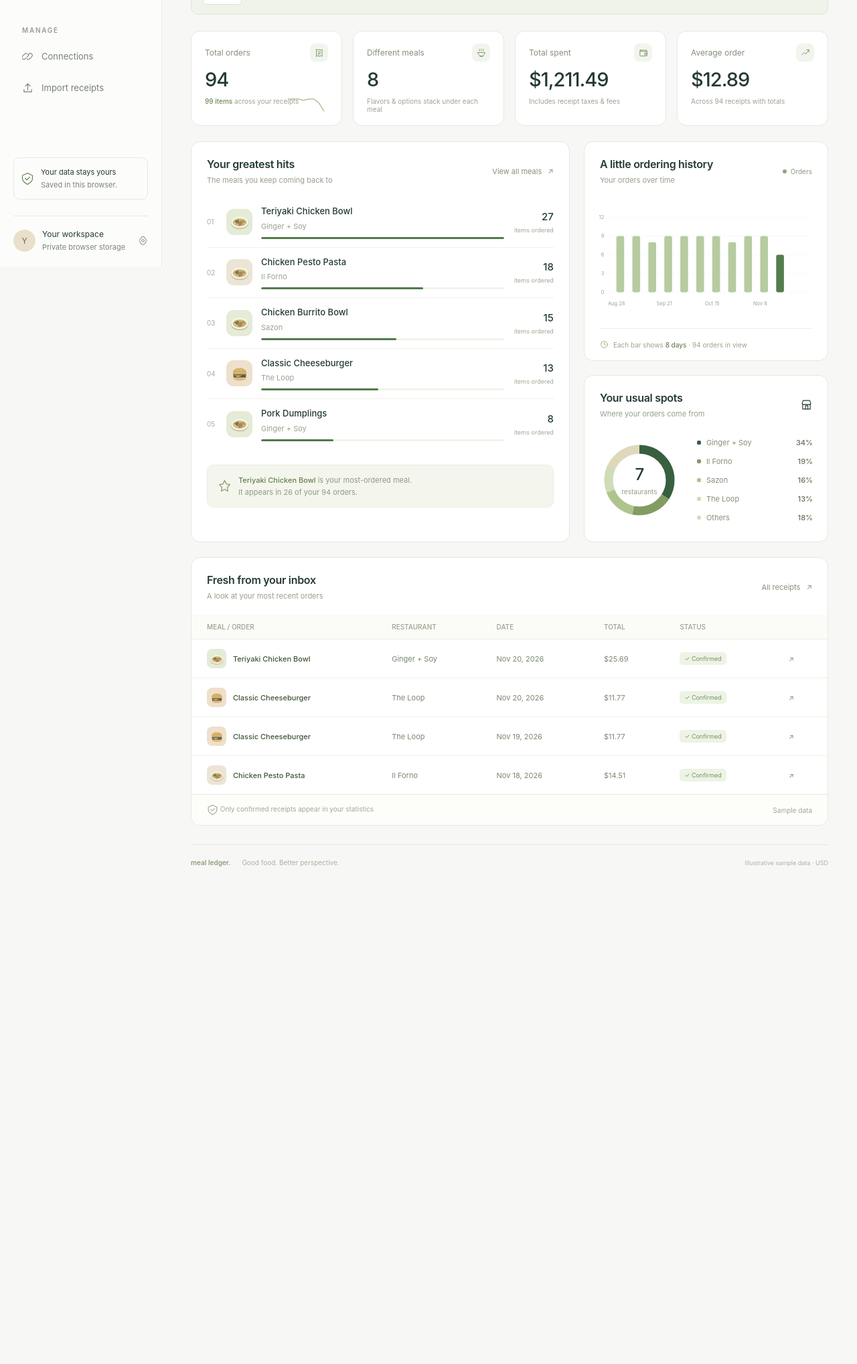
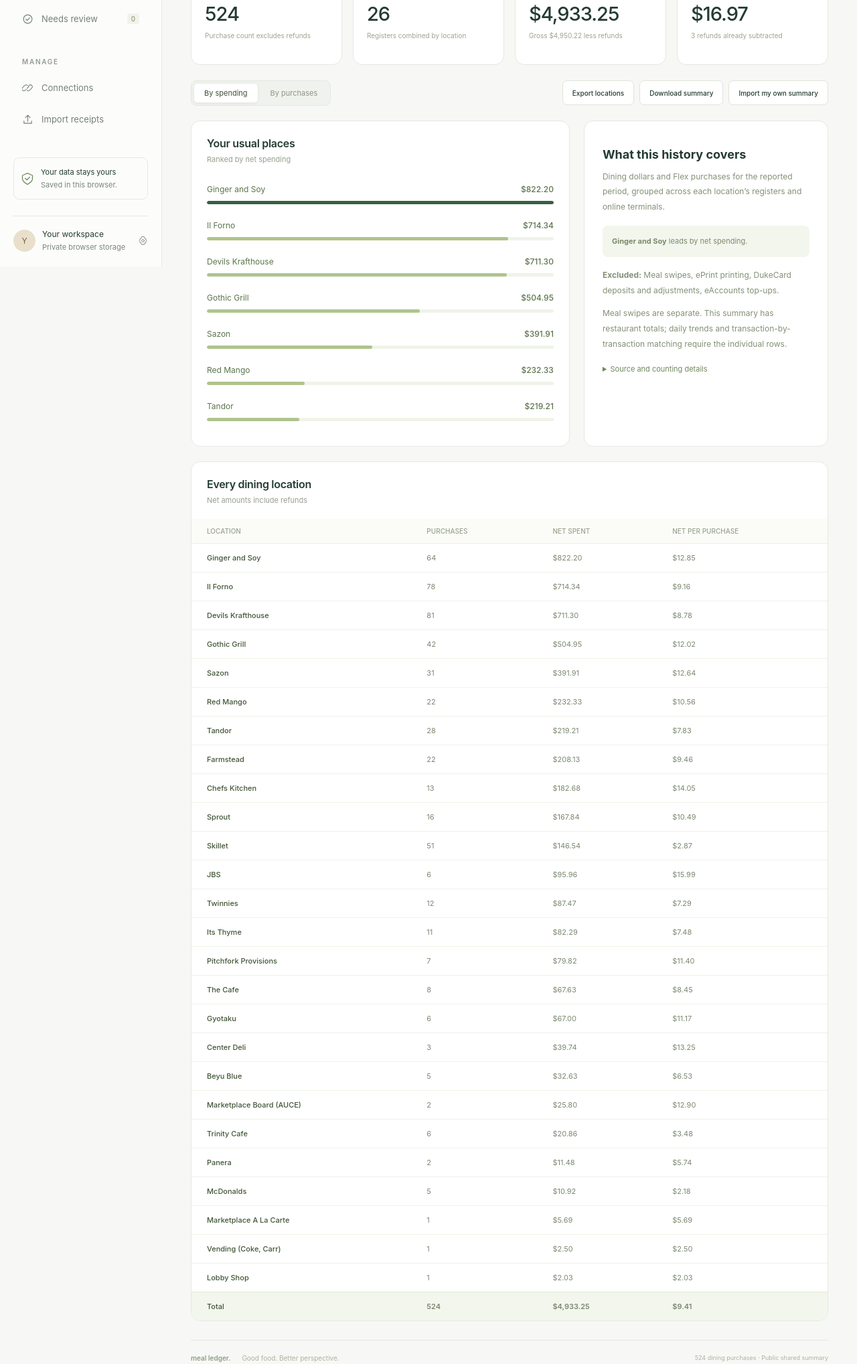
Before and after one commit to tommyc245/meal-ledger, a plain HTML site: page index.html in a window 1280 px wide. Shown: the part 402-2439 px from the top of the page at 67% size. Before the commit the page ends 1718 px from the top, so only its background shows below. Drawn offline with Linux system fonts and the light colour scheme.

Commit message:
Publish authorized eAccounts dining summary and restaurant rankings

```diff
--- /dev/null
+++ b/eaccounts-model.js
@@ -0,0 +1,17 @@
+export function validateSummary(input) {
+  if (!input || input.format !== 'meal-ledger-eaccounts-summary' || input.version !== 1 || !Array.isArray(input.locations) || !input.locations.length || input.locations.length > 500) throw new Error('Choose a Meal Ledger eAccounts summary JSON file.');
+  const cents = value => Number.isSafeInteger(value) && Math.abs(value) <= 1000000000;
+  const count = value => Number.isSafeInteger(value) && value >= 0 && value <= 1000000;
+  if (!/^\d{4}-\d{2}-\d{2}$/.test(input.from || '') || !/^\d{4}-\d{2}-\d{2}$/.test(input.through || '') || Number.isNaN(Date.parse(input.from)) || Number.isNaN(Date.parse(input.through)) || input.from > input.through) throw new Error('The summary needs a valid start and end date.');
+  const locations = input.locations.map(row => {
+    if (typeof row.name !== 'string' || !row.name.trim() || row.name.length > 100 || !count(row.purchases) || !cents(row.netCents)) throw new Error('A location row contains an invalid name, purchase count, or amount.');
+    return { name: row.name.trim(), purchases: row.purchases, netCents: row.netCents };
+  });
+  if (!count(input.purchases) || !count(input.refundCount) || !count(input.sourceRows) || !cents(input.grossCents) || !cents(input.refundCents) || input.refundCents < 0 || !cents(input.netCents)) throw new Error('The summary totals are invalid.');
+  if (locations.reduce((sum,row) => sum + row.purchases, 0) !== input.purchases || locations.reduce((sum,row) => sum + row.netCents, 0) !== input.netCents || input.grossCents - input.refundCents !== input.netCents) throw new Error('The location rows, gross charges, refunds, and totals do not reconcile.');
+  if (input.sourceRows < input.purchases + input.refundCount) throw new Error('The reported source row count is too small.');
+  return { format: input.format, version: 1, from: input.from, through: input.through, sourceRows: input.sourceRows, purchases: input.purchases, grossCents: input.grossCents, refundCount: input.refundCount, refundCents: input.refundCents, netCents: input.netCents, source: String(input.source || 'Imported eAccounts summary').slice(0, 400), excludes: (Array.isArray(input.excludes) ? input.excludes : []).filter(v => typeof v === 'string').map(v => v.slice(0,150)), locations };
+}
+export function rankedLocations(summary, sort = 'spend') {
+  return [...summary.locations].sort((a,b) => (sort === 'visits' ? b.purchases - a.purchases : b.netCents - a.netCents) || a.name.localeCompare(b.name));
+}
--- /dev/null
+++ b/eaccounts-summary.json
@@ -0,0 +1,151 @@
+{
+  "format": "meal-ledger-eaccounts-summary",
+  "version": 1,
+  "from": "2025-08-17",
+  "through": "2026-11-20",
+  "sourceRows": 641,
+  "purchases": 524,
+  "grossCents": 495022,
+  "refundCount": 3,
+  "refundCents": 1697,
+  "netCents": 493325,
+  "source": "Shared eAccounts summary supplied by the site owner. Arithmetic reconciled; underlying transaction rows were summarized externally.",
+  "excludes": [
+    "Meal swipes",
+    "ePrint printing",
+    "DukeCard deposits and adjustments",
+    "eAccounts top-ups"
+  ],
+  "locations": [
+    {
+      "name": "Ginger and Soy",
+      "purchases": 64,
+      "netCents": 82220
+    },
+    {
+      "name": "Il Forno",
+      "purchases": 78,
+      "netCents": 71434
+    },
+    {
+      "name": "Devils Krafthouse",
+      "purchases": 81,
+      "netCents": 71130
+    },
+    {
+      "name": "Gothic Grill",
+      "purchases": 42,
+      "netCents": 50495
+    },
+    {
+      "name": "Sazon",
+      "purchases": 31,
+      "netCents": 39191
+    },
+    {
+      "name": "Red Mango",
+      "purchases": 22,
+      "netCents": 23233
+    },
+    {
+      "name": "Tandor",
+      "purchases": 28,
+      "netCents": 21921
+    },
+    {
+      "name": "Farmstead",
+      "purchases": 22,
+      "netCents": 20813
+    },
+    {
+      "name": "Chefs Kitchen",
+      "purchases": 13,
+      "netCents": 18268
+    },
+    {
+      "name": "Sprout",
+      "purchases": 16,
+      "netCents": 16784
+    },
+    {
+      "name": "Skillet",
+      "purchases": 51,
+      "netCents": 14654
+    },
+    {
+      "name": "JBS",
+      "purchases": 6,
+      "netCents": 9596
+    },
+    {
+      "name": "Twinnies",
+      "purchases": 12,
+      "netCents": 8747
+    },
+    {
+      "name": "Its Thyme",
+      "purchases": 11,
+      "netCents": 8229
+    },
+    {
+      "name": "Pitchfork Provisions",
+      "purchases": 7,
+      "netCents": 7982
+    },
+    {
+      "name": "The Cafe",
+      "purchases": 8,
+      "netCents": 6763
+    },
+    {
+      "name": "Gyotaku",
+      "purchases": 6,
+      "netCents": 6700
+    },
+    {
+      "name": "Center Deli",
+      "purchases": 3,
+      "netCents": 3974
+    },
+    {
+      "name": "Beyu Blue",
+      "purchases": 5,
+      "netCents": 3263
+    },
+    {
+      "name": "Marketplace Board (AUCE)",
+      "purchases": 2,
+      "netCents": 2580
+    },
+    {
+      "name": "Trinity Cafe",
+      "purchases": 6,
+      "netCents": 2086
+    },
+    {
+      "name": "Panera",
+      "purchases": 2,
+      "netCents": 1148
+    },
+    {
+      "name": "McDonalds",
+      "purchases": 5,
+      "netCents": 1092
+    },
+    {
+      "name": "Marketplace A La Carte",
+      "purchases": 1,
+      "netCents": 569
+    },
+    {
+      "name": "Vending (Coke, Carr)",
+      "purchases": 1,
+      "netCents": 250
+    },
+    {
+      "name": "Lobby Shop",
+      "purchases": 1,
+      "netCents": 203
+    }
+  ]
+}
--- /dev/null
+++ b/eaccounts.js
@@ -0,0 +1,124 @@
+import { validateSummary, rankedLocations } from './eaccounts-model.js';
+const $ = s => document.querySelector(s);
+const escape = value => String(value ?? '').replace(/[&<>"']/g, c => ({'&':'&amp;','<':'&lt;','>':'&gt;','"':'&quot;',"'":'&#39;'}[c]));
+const money = cents => new Intl.NumberFormat('en-US',{style:'currency',currency:'USD'}).format(cents/100);
+const shortDate = value => new Date(value+'T12:00:00').toLocaleDateString('en-US',{month:'short',day:'numeric',year:'numeric'});
+const hosted = $('meta[name="meal-ledger-mode"]')?.content === 'browser';
+const namespace = () => hosted ? localStorage.getItem('meal-ledger-workspace') || 'imports' : 'local';
+let summary = null, active = false, sort = 'spend', publicDefault = false;
+const database = await new Promise((resolve,reject) => {
+  const request = indexedDB.open('meal-ledger-card-history',1);
+  request.onupgradeneeded = () => request.result.createObjectStore('summaries');
+  request.onsuccess = () => resolve(request.result);
+  request.onerror = () => reject(new Error('Browser storage is unavailable.'));
+}).catch(() => null);
+async function readSummary() {
+  if(database) {
+    const value = await new Promise((resolve,reject) => { const request=database.transaction('summaries').objectStore('summaries').get(namespace()); request.onsuccess=()=>resolve(request.result); request.onerror=()=>reject(request.error); }).catch(()=>null);
+    try { if(value){ publicDefault=false; return validateSummary(value); } } catch {}
+  }
+  if(!hosted)return null;
+  try {
+    const response=await fetch(new URL('./eaccounts-summary.json',import.meta.url),{cache:'no-cache'});
+    if(!response.ok)return null;
+    const value=validateSummary(await response.json());publicDefault=true;return value;
+  }catch{return null;}
+}
+async function saveSummary(value) {
+  if(!database) throw new Error('Enable browser site storage before importing.');
+  await new Promise((resolve,reject) => { const transaction=database.transaction('summaries','readwrite'); transaction.objectStore('summaries').put(value,namespace()); transaction.oncomplete=resolve; transaction.onerror=()=>reject(transaction.error); });
+}
+function notify(message) {
+  const target=$('#toast'); if(!target) return; target.textContent=message; target.classList.add('visible'); setTimeout(()=>target.classList.remove('visible'),6000);
+}
+function useRealData() { localStorage.setItem('meal-ledger-demo','false'); $('#demo-exit')?.click(); }
+function download(contents,type,name) {
+  const url=URL.createObjectURL(new Blob([contents],{type})),link=document.createElement('a'); link.href=url;link.download=name;link.click();setTimeout(()=>URL.revokeObjectURL(url),1000);
+}
+function stat(label,value,note) {
+  return '<div class="stat-card"><div class="stat-top">'+label+'</div><div class="stat-value">'+value+'</div><div class="stat-note">'+note+'</div></div>';
+}
+function render() {
+  active=true;
+  document.querySelectorAll('.nav-item').forEach(button=>button.classList.remove('active'));
+  $('#eaccounts-nav').classList.add('active');
+  $('.sidebar')?.classList.remove('open');
+  $('#page-title').textContent=publicDefault?'A clearer picture of dining.':'All your dining purchases.';
+  $('#page-description').textContent=publicDefault?'Shared DukeCard history across mobile and in-person purchases.':'Your imported DukeCard restaurant and spending history.';
+  $('#breadcrumb').textContent='All dining';
+  for(const selector of ['#toolbar','#history-coverage','#demo-banner','#connect-button']) $(selector)?.classList.add('hidden');
+  const input='<input type="file" accept=".json,application/json" data-eaccounts-file hidden>';
+  if(!summary) {
+    $('#content').innerHTML='<div class="panel empty-state"><h2>Bring your card history to the table</h2><p>Import your private eAccounts summary to see restaurant visits and dining spending, including in-person purchases. Your receipt meal rankings stay available under My meals.</p><button class="button primary" data-eaccounts-action="import">Import eAccounts summary</button>'+input+'<p class="muted">The file stays in this browser. No Duke password is needed.</p></div>';
+    return;
+  }
+  const rows=rankedLocations(summary,sort),top=rows.slice(0,7),maximum=Math.max(1,...top.map(row=>sort==='visits'?row.purchases:row.netCents));
+  const leading=rows[0],metric=sort==='visits'?'purchases':'net spending';
+  $('#content').innerHTML=
+    '<section class="history-coverage"><div class="coverage-main"><span class="coverage-label">'+(publicDefault?'Public eAccounts summary':'Your eAccounts summary')+'</span><span>'+shortDate(summary.from)+' – '+shortDate(summary.through)+'</span></div><p class="card-source-note">'+(publicDefault?'This is the site owner’s shared summary. Import your own summary to view your purchases here. ':'')+'Card totals already include mobile purchases. Itemized receipts supply the meal names and flavors shown under My meals.</p></section>'+
+    '<section class="stats-grid" aria-label="eAccounts summary">'+
+      stat('Dining purchases',summary.purchases.toLocaleString(),'Purchase count excludes refunds')+
+      stat('Dining locations',summary.locations.length,'Registers combined by location')+
+      stat('Net card spending',money(summary.netCents),'Gross '+money(summary.grossCents)+' less refunds')+
+      stat('Refunds',money(summary.refundCents),summary.refundCount+' refunds already subtracted')+
+    '</section>'+
+    '<div class="card-actions"><div class="segmented" aria-label="Rank restaurants"><button data-eaccounts-action="sort-spend" class="'+(sort==='spend'?'selected':'')+'">By spending</button><button data-eaccounts-action="sort-visits" class="'+(sort==='visits'?'selected':'')+'">By purchases</button></div><div class="card-action-buttons"><button class="button" data-eaccounts-action="export">Export locations</button><button class="button" data-eaccounts-action="backup">Download summary</button><button class="button" data-eaccounts-action="import">'+(publicDefault?'Import my own summary':'Replace my summary')+'</button></div></div>'+
+    '<div class="dashboard-grid"><section class="panel"><div class="panel-head"><div><h2>Your usual places</h2><p class="panel-subtitle">Ranked by '+metric+'</p></div></div><div class="card-bars">'+
+    top.map((row,index)=>{const value=sort==='visits'?row.purchases:row.netCents;return '<div class="card-bar-row"><div><span>'+escape(row.name)+'</span><strong>'+(sort==='visits'?row.purchases:money(row.netCents))+'</strong></div><div class="rank-bar"><i style="width:'+Math.max(0,value/maximum*100)+'%;background:'+(index?'#afc48d':'#385f40')+'"></i></div></div>';}).join('')+
+    '</div></section><section class="panel connection-card"><h2>What this history covers</h2><p>Dining dollars and Flex purchases for the reported period, grouped across each location’s registers and online terminals.</p><div class="notice"><strong>'+escape(leading.name)+'</strong> leads by '+metric+'.</div><p><strong>Excluded:</strong> '+summary.excludes.map(escape).join(', ')+'.</p><p>Meal swipes are separate. This summary has restaurant totals; daily trends and transaction-by-transaction matching require the individual rows.</p><details><summary>Source and counting details</summary><p>'+escape(summary.source)+'</p><p>'+summary.sourceRows+' reported source rows; '+summary.purchases+' dining purchases and '+summary.refundCount+' refunds included in these totals.</p></details></section></div>'+
+    '<section class="panel recent-panel"><div class="panel-head"><div><h2>Every dining location</h2><p class="panel-subtitle">Net amounts include refunds</p></div></div><div class="table-wrap"><table class="data-table"><thead><tr><th>LOCATION</th><th>PURCHASES</th><th>NET SPENT</th><th>NET PER PURCHASE</th></tr></thead><tbody>'+
+    rows.map(row=>'<tr><td>'+escape(row.name)+'</td><td>'+row.purchases+'</td><td>'+money(row.netCents)+'</td><td>'+(row.purchases?money(Math.round(row.netCents/row.purchases)):'—')+'</td></tr>').join('')+
+    '</tbody><tfoot><tr><td>Total</td><td>'+summary.purchases+'</td><td>'+money(summary.netCents)+'</td><td>'+money(Math.round(summary.netCents/Math.max(1,summary.purchases)))+'</td></tr></tfoot></table></div></section>'+input;
+  $('#footer-status').textContent=summary.purchases+' dining purchases · '+(publicDefault?'Public shared summary':hosted?'Saved in this browser':'Private local summary');
+}
+document.addEventListener('click',event=>{
+  const button=event.target.closest('button');
+  if(!button)return;
+  const action=button.dataset.eaccountsAction;
+  if(!action) {
+    if(active&&button.dataset.view){active=false;$('#eaccounts-nav')?.classList.remove('active');$('#connect-button')?.classList.remove('hidden');}
+    return;
+  }
+  event.preventDefault();event.stopImmediatePropagation();
+  if(action==='open'){render();return;}
+  if(action==='import'){$('[data-eaccounts-file]').click();return;}
+  if(action==='sort-spend'||action==='sort-visits'){sort=action==='sort-spend'?'spend':'visits';render();return;}
+  if(!summary)return;
+  if(action==='backup'){download(JSON.stringify(summary,null,2),'application/json','meal-ledger-eaccounts-summary.json');return;}
+  if(action==='export'){
+    const values=[['Location','Purchases','Net spent USD'],...rankedLocations(summary,sort).map(row=>[row.name,row.purchases,(row.netCents/100).toFixed(2)])];
+    const csv='\ufeff'+values.map(row=>row.map(value=>{let text=String(value);if(/^[=+@\-\t\r]/.test(text))text="'"+text;return '"'+text.replaceAll('"','""')+'"';}).join(',')).join('\r\n');
+    download(csv,'text/csv;charset=utf-8','meal-ledger-eaccounts-locations.csv');
+  }
+},true);
+document.addEventListener('change',async event=>{
+  if(!event.target.matches('[data-eaccounts-file]'))return;
+  const file=event.target.files[0];if(!file)return;
+  try {
+    if(file.size>2*1024*1024)throw new Error('Choose a summary file under 2 MB.');
+    const parsed=validateSummary(JSON.parse(await file.text()));await saveSummary(parsed);summary=parsed;publicDefault=false;
+    $('#eaccounts-count').textContent=String(summary.purchases);useRealData();render();notify('eAccounts summary imported. Receipt totals are kept separate.');
+  }catch(error){notify(error.message||'The summary could not be imported.');}
+});
+async function ready() {
+  if(!$('#content')||$('#content .loading')) await new Promise(resolve=>{
+    const observer=new MutationObserver(()=>{if($('#content')&&!$('#content .loading')){observer.disconnect();resolve();}});
+    observer.observe(document.documentElement,{childList:true,subtree:true});
+  });
+  const styles=document.createElement('style');
+  styles.textContent='.card-actions{display:flex;gap:15px;justify-content:space-between;align-items:center;margin:0 0 22px;flex-wrap:wrap}.card-action-buttons{display:flex;gap:8px;flex-wrap:wrap}.card-source-note{margin:10px 0 0;font-size:11px;color:#7b896d;line-height:1.8}.card-bars{padding:18px 23px 25px}.card-bar-row{padding:12px 0}.card-bar-row>div:first-child{display:flex;justify-content:space-between;gap:15px;font-size:12px;color:#5b744c}.card-bar-row strong{font-weight:550;white-space:nowrap}.card-bar-row .rank-bar{height:5px;margin-top:10px}.data-table tfoot td{background:#f3f6ed;font-weight:600;border-top:1px solid #e1e9d6}.card-actions .button{font-size:10px}@media(max-width:650px){.card-actions{align-items:flex-start}.card-bars{padding:13px 18px 20px}.card-bar-row>div:first-child{font-size:11px}.card-source-note{font-size:10px}}';
+  document.head.append(styles);
+  const button=document.createElement('button');button.id='eaccounts-nav';button.className='nav-item';button.dataset.eaccountsAction='open';
+  button.innerHTML='<svg class="icon" viewBox="0 0 24 24" aria-hidden="true"><rect x="3" y="5" width="18" height="15" rx="2"/><path d="M3 9h18M7 15h4"/></svg>All dining<span class="nav-count" id="eaccounts-count"></span>';
+  $('nav[aria-label="Main navigation"]')?.prepend(button);
+  summary=await readSummary();
+  $('#eaccounts-count').textContent=summary?String(summary.purchases):'';
+  if(summary){
+    useRealData();
+    const footer=$('#footer-status')?.textContent||'';
+    const hasOwnReceipts=/^[1-9]\d* receipts saved/.test(footer);
+    if((!publicDefault||!hasOwnReceipts)&&$('#breadcrumb')?.textContent==='Overview')render();
+  }
+  new MutationObserver(()=>{if(active&&!$('#content [data-eaccounts-file]')){active=false;$('#eaccounts-nav')?.classList.remove('active');$('#connect-button')?.classList.remove('hidden');}}).observe($('#content'),{childList:true});
+}
+await ready();
--- a/index.html
+++ b/index.html
@@ -30,4 +30,5 @@
 </div>
 <dialog id="modal"><div id="modal-content"></div></dialog>
 <div id="toast" role="status" aria-live="polite"></div>
+<script type="module" src="./eaccounts.js"></script>
 </body></html>
```
Also changed, not shown: 1 other file.
